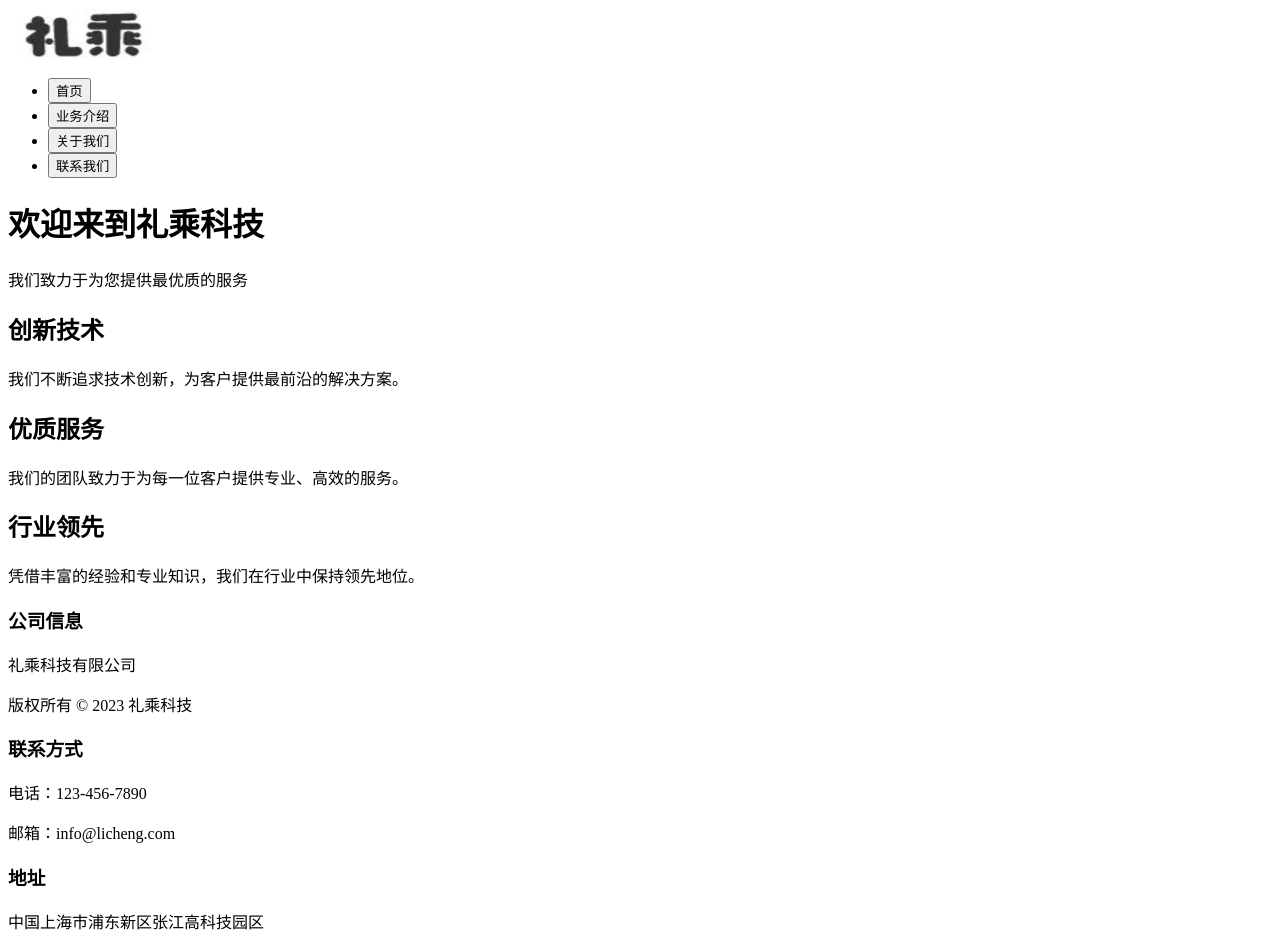
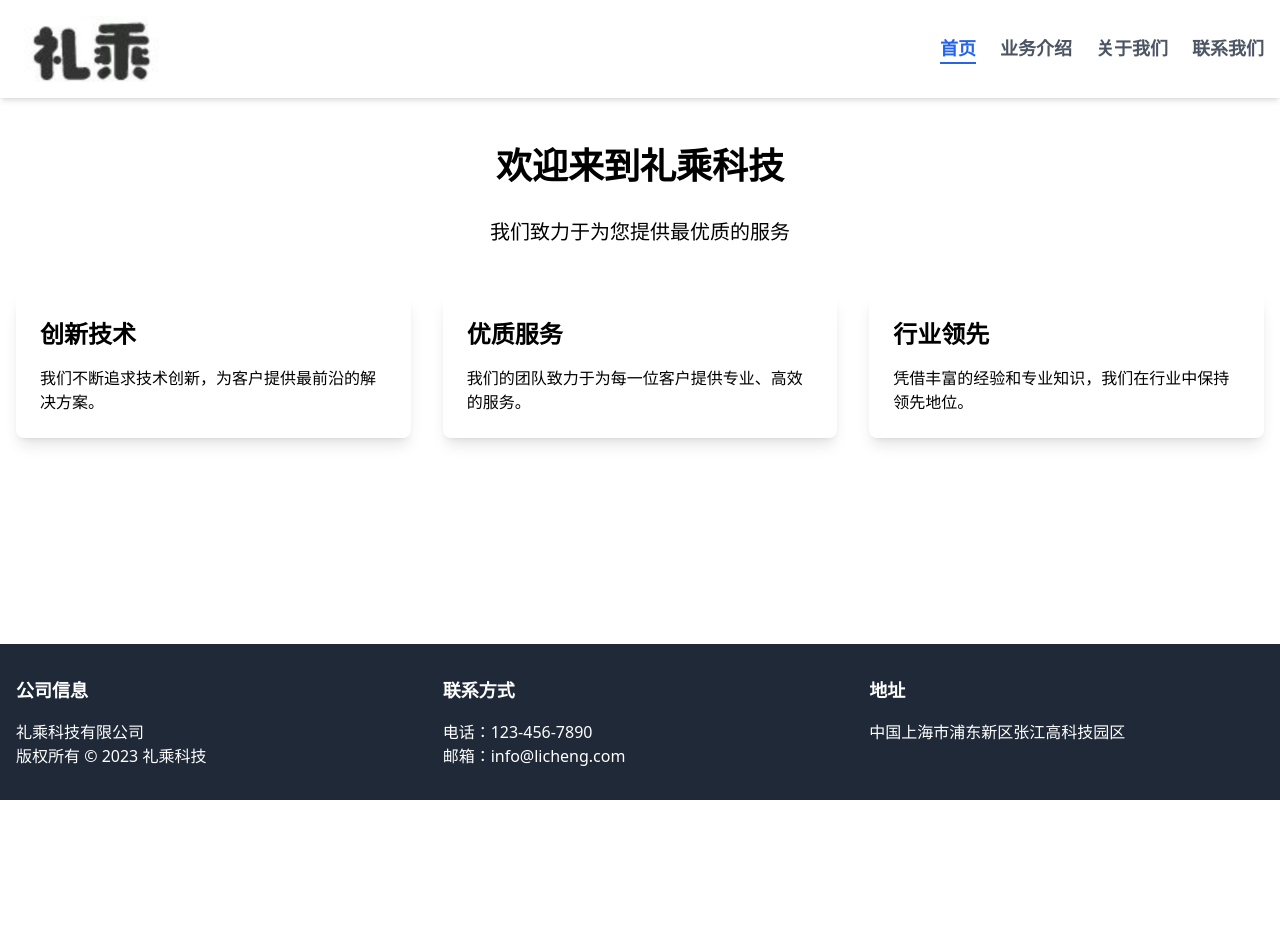
Before and after one commit to certhon/next-app, a Next.js app: page / in a window 1280 px wide. After the commit the page ends 800 px from the top, so only its background shows below. Built offline with nearby package versions, Linux system fonts and the light colour scheme.

Commit message:
tailwind

```diff
--- /dev/null
+++ b/app/globals.css
@@ -0,0 +1,3 @@
+@tailwind base;
+@tailwind components;
+@tailwind utilities;
--- a/app/layout.tsx
+++ b/app/layout.tsx
@@ -1,4 +1,4 @@
-
+import './globals.css';
 export const metadata = {
   title: '礼乘官网',
   description: '礼乘公司官方网站',
--- a/next.config.js
+++ b/next.config.js
@@ -4,7 +4,7 @@
  * @type {import('next').NextConfig}
  **/
 const nextConfig = {
-  output: "export",
+  // output: "export",
 };
 
 module.exports = nextConfig;
--- /dev/null
+++ b/postcss.config.js
@@ -0,0 +1,8 @@
+module.exports = {
+  purge: ['./pages/**/*.{js,ts,jsx,tsx}', './components/**/*.{js,ts,jsx,tsx}'],
+
+  plugins: {
+    tailwindcss: {},
+    autoprefixer: {},
+  },
+}
--- /dev/null
+++ b/tailwind.config.js
@@ -0,0 +1,12 @@
+/** @type {import('tailwindcss').Config} */
+module.exports = {
+  content: [
+    "./app/**/*.{js,ts,jsx,tsx,mdx}",
+    "./pages/**/*.{js,ts,jsx,tsx,mdx}",
+    "./components/**/*.{js,ts,jsx,tsx,mdx}",
+  ],
+  theme: {
+    extend: {},
+  },
+  plugins: [],
+}
```
Also changed, not shown: package.json (+7 -2 lines), 1 other file (tests, documents, lock files or other folders).
